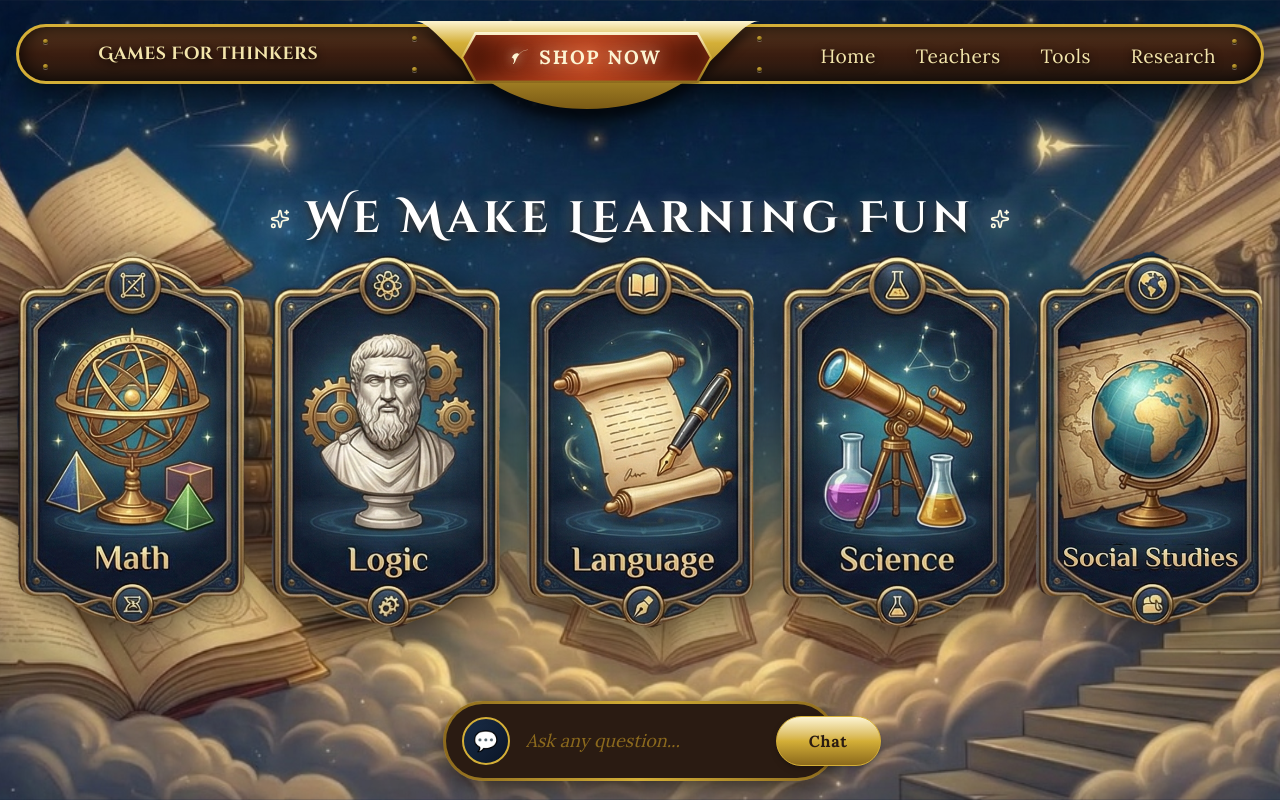
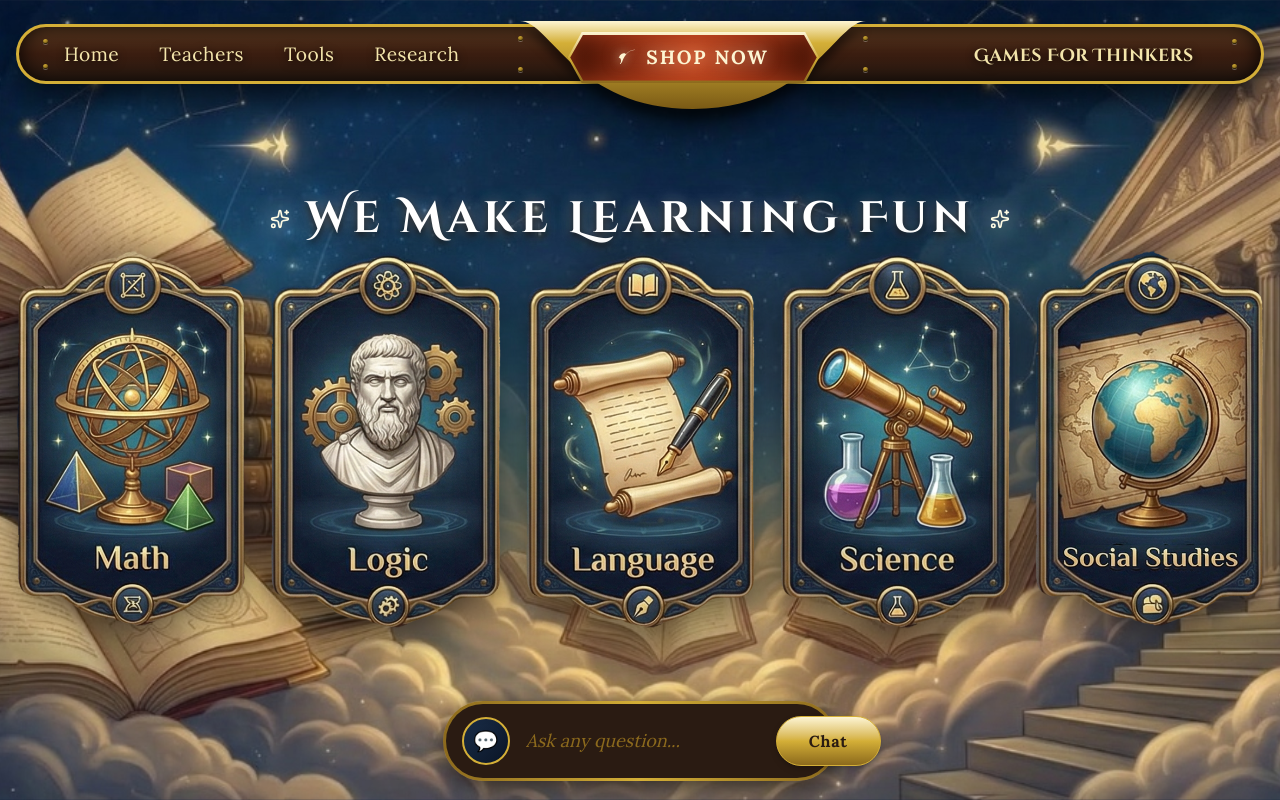
Before and after one commit to MichaelClever/GFT, a Next.js app: page /GFT/ in a window 1280 px wide. Shown: the top 800 px of the page. Built offline with nearby package versions, Linux system fonts and the light colour scheme; grey boxes are pictures that could not be loaded.

Commit message:
Revert navbar layout swap back to origin alignment

```diff
--- a/components/layout/Navbar.tsx
+++ b/components/layout/Navbar.tsx
@@ -17,26 +17,19 @@ export function Navbar() {
 
                 {/* Unified Overlay Content Layer */}
                 <div className="w-full h-full flex z-20 relative px-[24px]">
-                    {/* Left Brand Text & Thinker */}
+                    {/* Left Nav (Links) */}
                     <div className="flex-1 h-[60px] flex items-center justify-center lg:pr-10 relative">
                         {/* Inner Nail Heads (Left Side of dip) */}
                         <div className="absolute right-[0px] top-[12px] w-[5px] h-[5px] rounded-full bg-gradient-to-br from-[#e2bc3b] to-[#7a5a15] shadow-[inset_0_-1px_1px_rgba(0,0,0,0.8),0_1px_0_rgba(255,255,255,0.3)]"></div>
                         <div className="absolute right-[0px] bottom-[12px] w-[5px] h-[5px] rounded-full bg-gradient-to-br from-[#e2bc3b] to-[#7a5a15] shadow-[inset_0_-1px_1px_rgba(0,0,0,0.8),0_1px_0_rgba(255,255,255,0.3)]"></div>
 
-                        <div className="flex items-center relative">
-                            <Link href="/" className="font-cinzel-decorative text-[1rem] md:text-[1.1rem] font-bold text-[#f3e5ab] drop-shadow-[0_2px_4px_rgba(0,0,0,1)] tracking-wide z-20 whitespace-nowrap">
-                                Games For Thinkers
-                            </Link>
-
-                            {/* The Thinker Statue - Positioned to the right of the text and scaled precisely */}
-                            <div className="absolute left-full ml-3 pointer-events-none" style={{ top: '-38px', height: '105px', width: 'auto', zIndex: 30 }}>
-                                <img
-                                    src="/GFT/thinker.png"
-                                    alt="The Thinker"
-                                    className="h-full w-auto object-contain drop-shadow-[0_4px_6px_rgba(0,0,0,0.8)] filter"
-                                />
-                            </div>
-                        </div>
+                        <nav className="flex gap-6 lg:gap-10 text-[#f3e5ab] font-lora text-[1.2rem] tracking-wide w-full justify-center drop-shadow-[0_2px_4px_rgba(0,0,0,0.9)] pr-6 pl-4 lg:pl-6">
+                            {navLinks.map((link) => (
+                                <Link key={link.href} href={link.href} className="hover:text-white hover:drop-shadow-[0_0_10px_rgba(243,229,171,0.5)] transition-all">
+                                    {link.label}
+                                </Link>
+                            ))}
+                        </nav>
                     </div>
 
                     {/* Center Gold Dip & Button */}
@@ -79,19 +72,26 @@ export function Navbar() {
                         </div>
                     </div>
 
-                    {/* Right Nav (Links) */}
+                    {/* Right Brand Text & Thinker */}
                     <div className="flex-1 h-[60px] flex justify-center items-center lg:pl-10 pt-1 relative">
                         {/* Inner Nail Heads (Right Side of dip) */}
                         <div className="absolute left-[0px] top-[12px] w-[5px] h-[5px] rounded-full bg-gradient-to-br from-[#e2bc3b] to-[#7a5a15] shadow-[inset_0_-1px_1px_rgba(0,0,0,0.8),0_1px_0_rgba(255,255,255,0.3)]"></div>
                         <div className="absolute left-[0px] bottom-[12px] w-[5px] h-[5px] rounded-full bg-gradient-to-br from-[#e2bc3b] to-[#7a5a15] shadow-[inset_0_-1px_1px_rgba(0,0,0,0.8),0_1px_0_rgba(255,255,255,0.3)]"></div>
 
-                        <nav className="flex gap-6 lg:gap-10 text-[#f3e5ab] font-lora text-[1.2rem] tracking-wide w-full justify-center drop-shadow-[0_2px_4px_rgba(0,0,0,0.9)] pr-6 pl-4 lg:pl-6">
-                            {navLinks.map((link) => (
-                                <Link key={link.href} href={link.href} className="hover:text-white hover:drop-shadow-[0_0_10px_rgba(243,229,171,0.5)] transition-all">
-                                    {link.label}
-                                </Link>
-                            ))}
-                        </nav>
+                        <div className="flex items-center relative">
+                            <Link href="/" className="font-cinzel-decorative text-[1rem] md:text-[1.1rem] font-bold text-[#f3e5ab] drop-shadow-[0_2px_4px_rgba(0,0,0,1)] tracking-wide pl-6 relative z-20 whitespace-nowrap">
+                                Games For Thinkers
+                            </Link>
+
+                            {/* The Thinker Statue - Positioned to the right of the text and scaled precisely */}
+                            <div className="absolute left-full ml-3 pointer-events-none" style={{ top: '-38px', height: '105px', width: 'auto', zIndex: 30 }}>
+                                <img
+                                    src="/GFT/thinker.png"
+                                    alt="The Thinker"
+                                    className="h-full w-auto object-contain drop-shadow-[0_4px_6px_rgba(0,0,0,0.8)] filter transition-all hover:scale-105"
+                                />
+                            </div>
+                        </div>
                     </div>
                 </div>
             </div>
```
